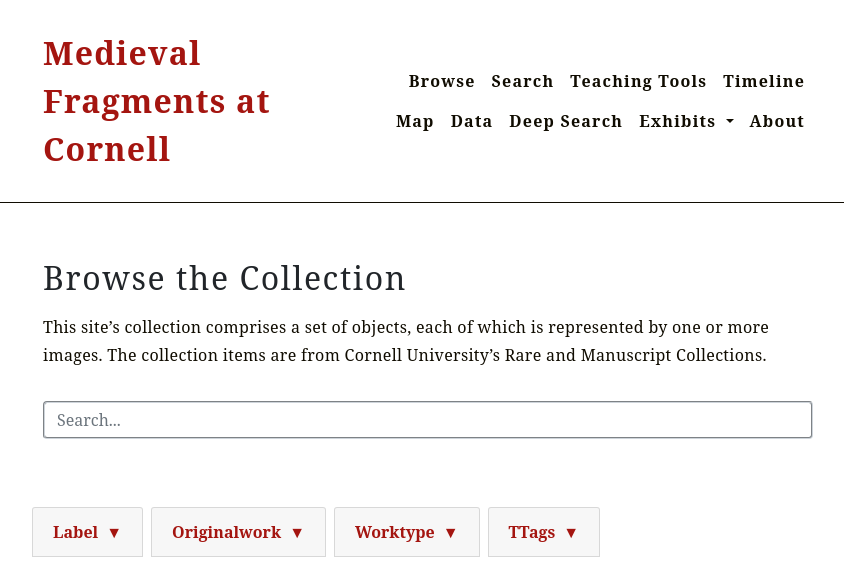
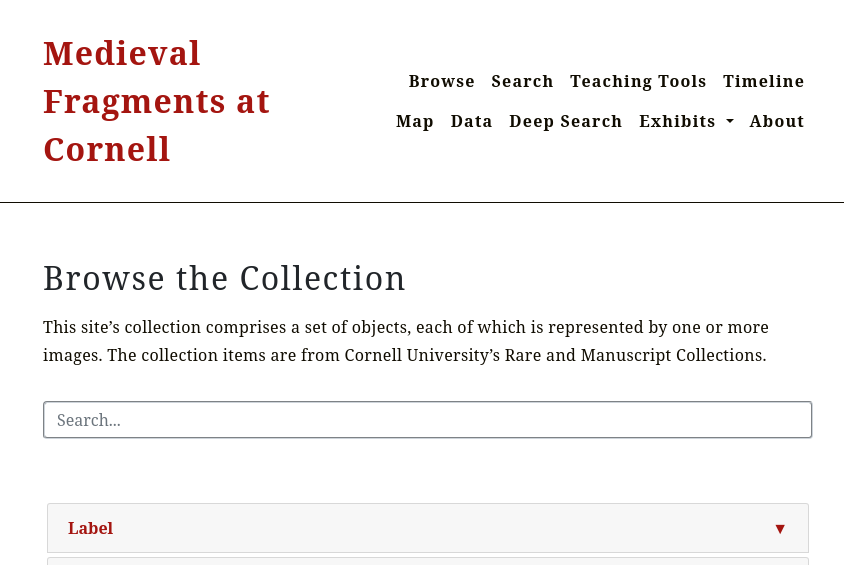
Before and after one commit to kam535/medieval-fragments, a Jekyll site: the page built from pages/collection.md, in a window 1280 px wide. Shown: the top 565 px of the page, without its empty margins (212-1056 px from the left). Built offline with Jekyll 4.4.1, drawn with Linux system fonts in a browser that asks for light colours; some web fonts are replaced; grey boxes are pictures that could not be loaded.

Commit message:
Update gallery.html

```diff
--- a/_includes/gallery.html
+++ b/_includes/gallery.html
@@ -20,13 +20,14 @@
 
 {% comment %}- END SUBSET PARSING -{% endcomment%}
 
-{% comment %} :::: FACETS :::: {% endcomment%}
 
+<!-- THE GALLERY -->
+
+<div class="wax-gallery-container full-width" id="wax-gallery-{{ include.value | slugify }}-container" >
 {% if include.facet_by %}
-  <form class="row" id="facets">
+  <form class="wax-inline-container" id="facets" position="absolute" width="auto">
     {% assign facet_list = include.facet_by | split: "|" %}
     {% for facet in facet_list %}
-      {% comment %}- MULTI-VALUE FACETS -{% endcomment%}
       {% if facet contains "*" %}
         {% assign facet_name = facet | remove: "*" %}
 
@@ -89,12 +90,6 @@
   </form>
 {% else %}
 {% endif %}
-
-{% comment %} :::: END FACETS :::: {% endcomment%}
-
-<!-- THE GALLERY -->
-
-<div class="wax-gallery-container full-width" id="wax-gallery-{{ include.value | slugify }}-container" >
   <div class="wax-inline-container">
       <div class="wax-gallery" id="wax-gallery-{{ include.value | slugify }}">
         <div class="row">
```
